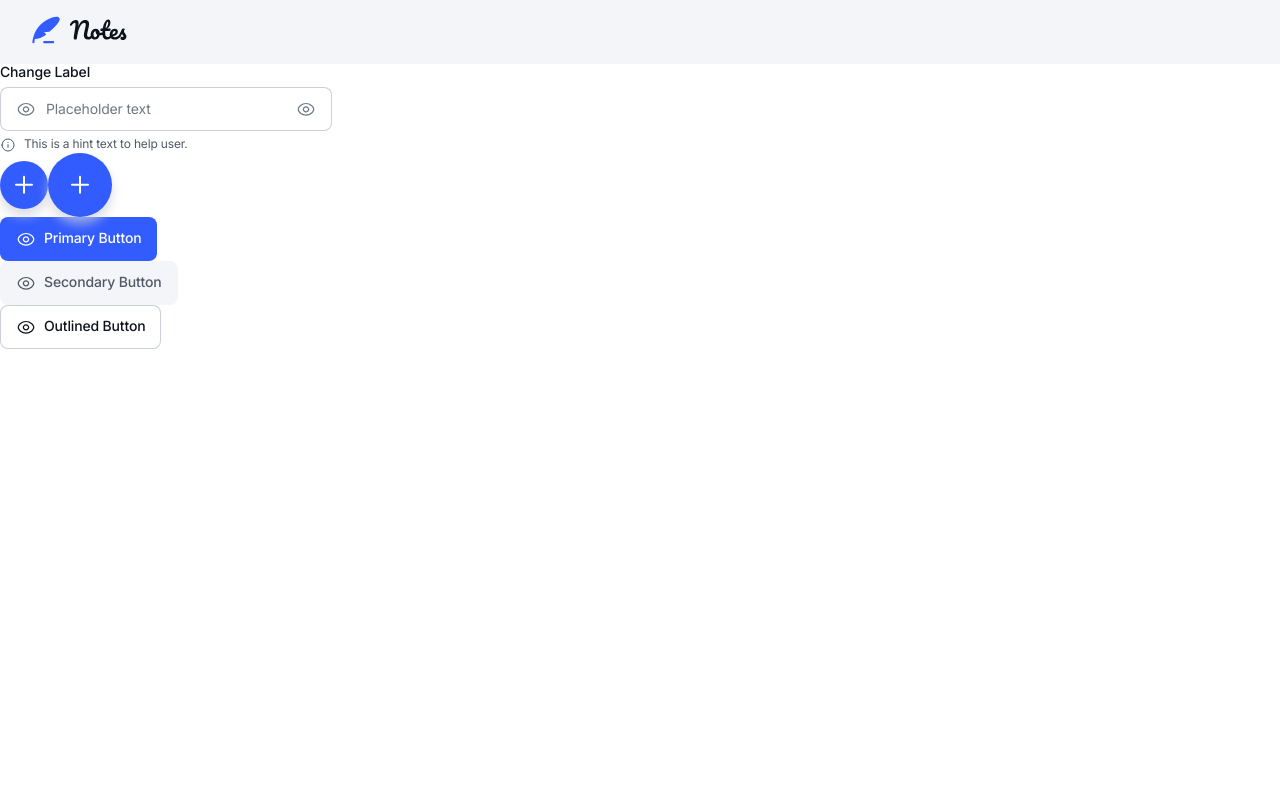
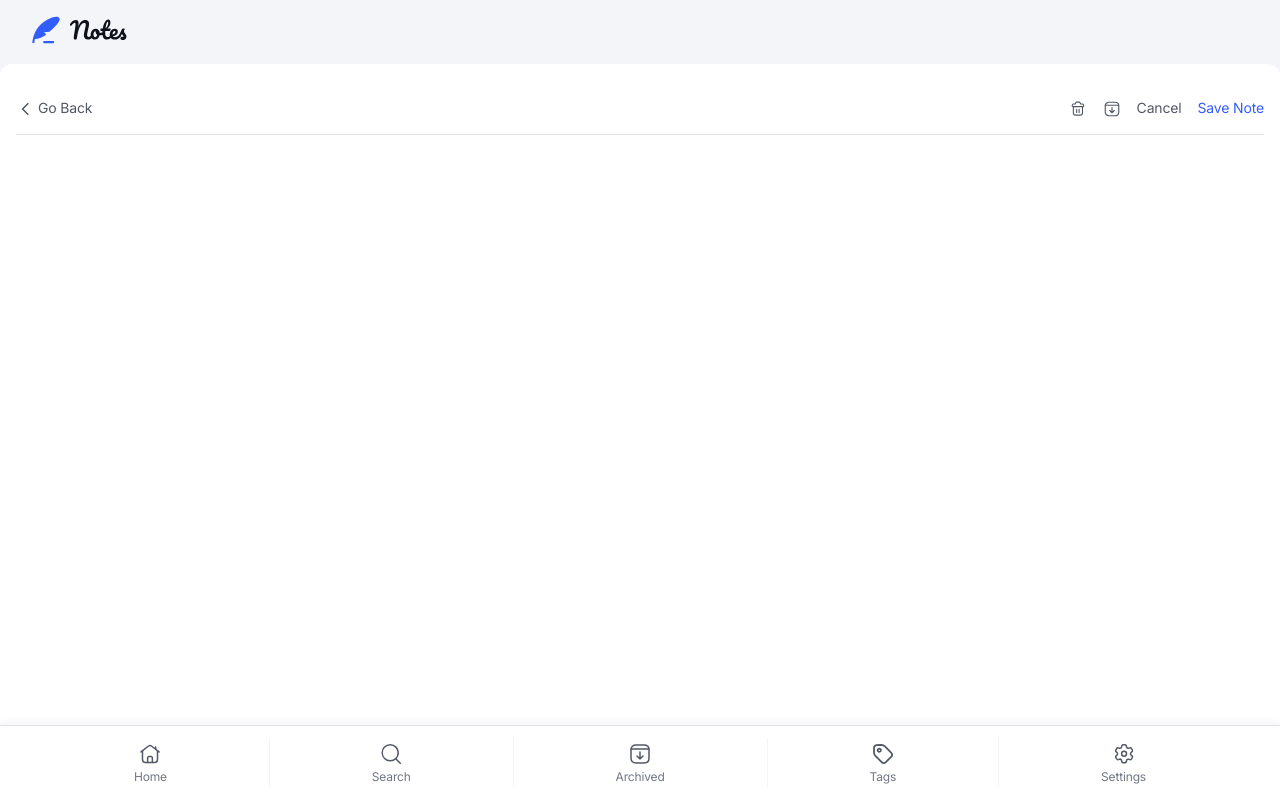
Before and after one commit to vicaleksa/note-taking-web-app, a React app: page / in a window 1280 px wide. Built offline with nearby package versions, Linux system fonts and the light colour scheme.

Commit message:
add note page

```diff
--- a/src/components/PageHeader/style.module.css
+++ b/src/components/PageHeader/style.module.css
@@ -1,10 +1,9 @@
 .header {
-    background-color: var(--clr-neutral-100);
     padding: var(--spacing-150) var(--spacing-200);
 }
 
 @media (width >= 48rem) {
     .header {
-        padding: var(--spacing-200) var(--spacing-400) ;
+        padding: var(--spacing-200) var(--spacing-400);
     }
 }
--- a/src/index.tsx
+++ b/src/index.tsx
@@ -3,30 +3,11 @@ import { StrictMode } from 'react';
 import './index.css';
 import './variables.css';
 import 'normalize.css';
-import Button from './components/Button';
-import PageHeader from './components/PageHeader';
-import TextInput from './components/TextInput';
-import FAB from './components/FloatingActionButton';
+import Note from './pages/Note';
 
 function App() {
     return (
-        <>
-            <PageHeader />
-            <TextInput
-                name="inputName"
-                title="Change Label"
-                placeholder="Placeholder text"
-                leftIcon="show"
-                rightIcon="show"
-                hintIcon="info"
-                hintText="This is a hint text to help user."
-            />
-            <FAB size="small" ariaLabel="add" icon="plus" />
-            <FAB size="large" ariaLabel="add" icon="plus" />
-            <Button variant="primary" buttonText="Primary Button" leftIcon="show" />
-            <Button variant="secondary" buttonText="Secondary Button" leftIcon="show" />
-            <Button variant="outlined" buttonText="Outlined Button" leftIcon="show" />
-        </>
+        <Note />
     );
 }
 
--- /dev/null
+++ b/src/pages/Note/index.tsx
@@ -0,0 +1,16 @@
+import BottomNavigation from '../../components/BottomNavigation';
+import PageHeader from '../../components/PageHeader';
+import TopNavigation from '../../components/TopNavigation';
+import styles from './style.module.css';
+
+export default function Note() {
+    return (
+        <div className={styles.noteContainer}>
+            <PageHeader />
+            <main className={styles.content}>
+                <TopNavigation />
+            </main>
+            <BottomNavigation />
+        </div>
+    );
+}
--- /dev/null
+++ b/src/pages/Note/style.module.css
@@ -0,0 +1,14 @@
+.noteContainer {
+    height: 100vh;
+    display: flex;
+    flex-direction: column;
+    background-color: var(--clr-neutral-100);
+}
+
+.content {
+    background-color: var(--clr-neutral-0);
+    flex-grow: 1;
+    padding: var(--spacing-250) var(--spacing-200);
+    border-top-left-radius: var(--radius-12);
+    border-top-right-radius: var(--radius-12);
+}
```
